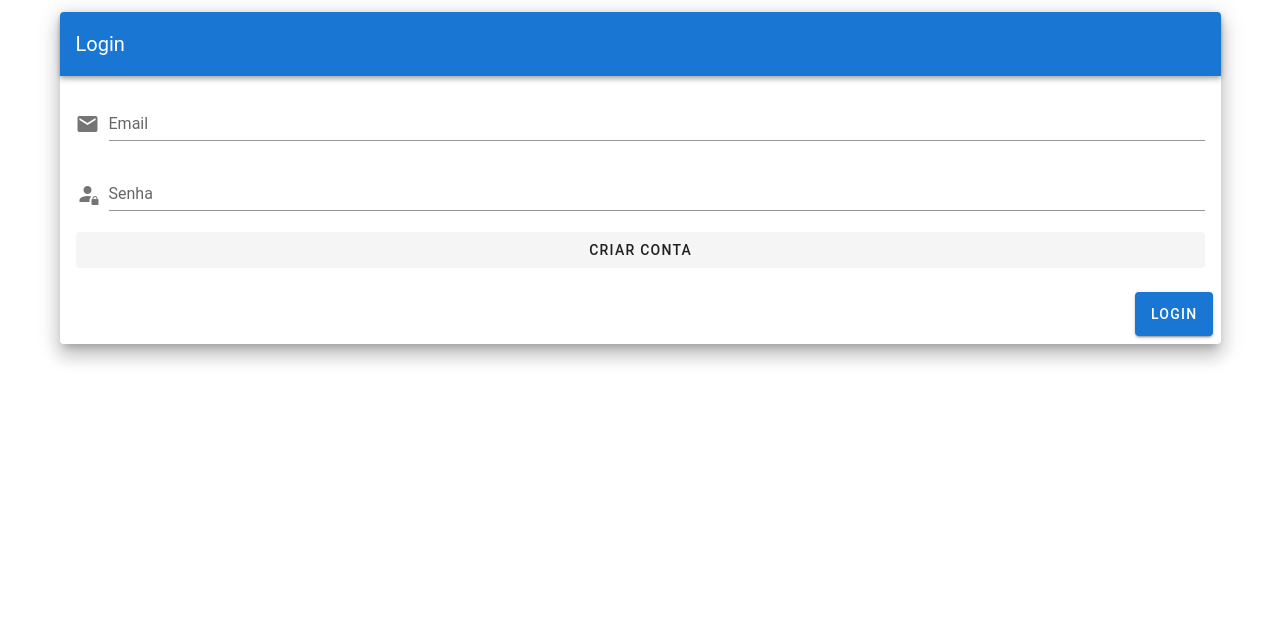
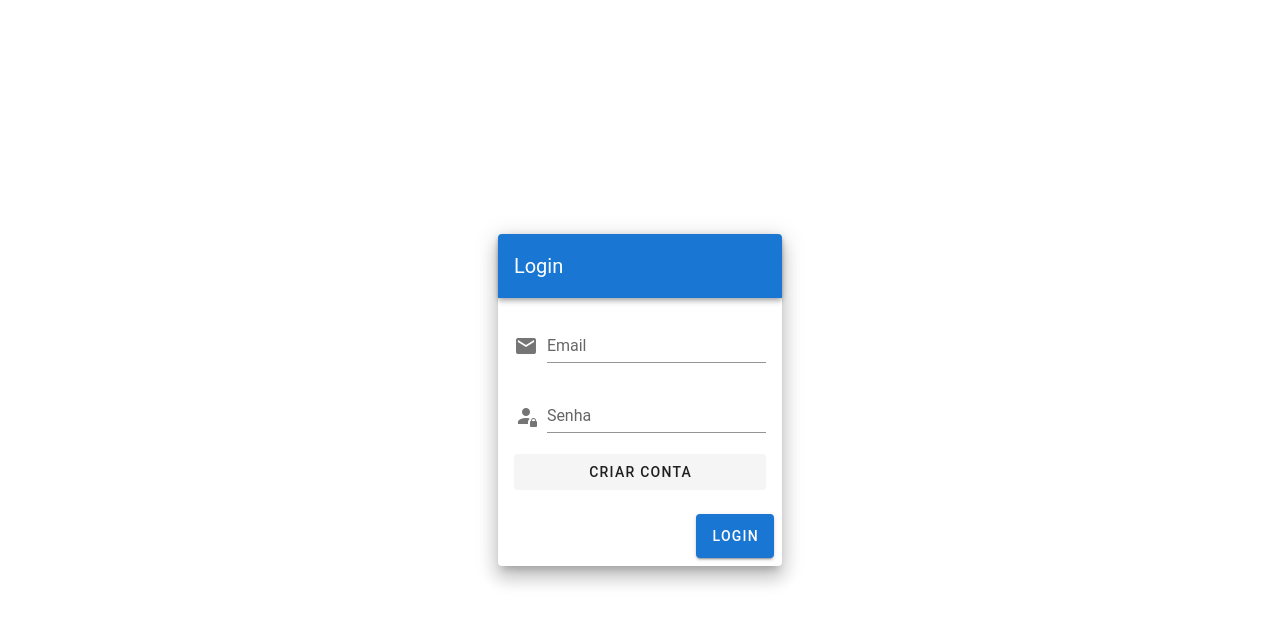
Before and after one commit to dhnasci/vue-nova-casa, a Vue app: page /login in a window 1280 px wide. Shown: the top 624 px of the page. Built offline with nearby package versions, Linux system fonts and the light colour scheme.

Commit message:
Login page done

```diff
--- a/src/App.vue
+++ b/src/App.vue
@@ -1,35 +1,9 @@
 <template>
   <v-app>
        <v-container fill-height >
-        <v-layout>
-            <v-flex>
-                <v-card class="elevation-12">
-                    <v-toolbar color="primary" dark>
-                        <v-toolbar-title>Login</v-toolbar-title>
-                    </v-toolbar>
-                    <v-card-text>
-                        <v-form>
-                            <v-text-field prepend-icon="mdi-email"
-                                name="email"
-                                label="Email"
-                                type="email">
-                            </v-text-field>
-                            <v-text-field prepend-icon="mdi-account-lock"
-                                name="password"
-                                label="Senha"
-                                type="password">
-                            </v-text-field>
 
-                        </v-form>
-                        <v-btn block depressed> Criar conta</v-btn>
-                    </v-card-text>
-                    <v-card-actions>
-                        <v-spacer></v-spacer>
-                        <v-btn color="primary" large> Login </v-btn>
-                    </v-card-actions>
-                </v-card>
-            </v-flex>
-        </v-layout>
+        <router-view/>
+
     </v-container>
 
   </v-app>
--- a/src/views/Login.vue
+++ b/src/views/Login.vue
@@ -1,5 +1,40 @@
 <template>
-        <v-container>
-            <h1>  Login </h1>
-        </v-container>
+       <v-container fill-height >
+        <v-layout justify-center align-center>
+            <v-flex xs12 sm6 md4 lg3>
+                <v-card class="elevation-12">
+                    <v-toolbar color="primary" dark>
+                        <v-toolbar-title>Login</v-toolbar-title>
+                    </v-toolbar>
+                    <v-card-text>
+                        <v-form>
+                            <v-text-field prepend-icon="mdi-email"
+                                name="email"
+                                label="Email"
+                                type="email">
+                            </v-text-field>
+                            <v-text-field prepend-icon="mdi-account-lock"
+                                name="password"
+                                label="Senha"
+                                type="password">
+                            </v-text-field>
+
+                        </v-form>
+                        <v-btn block depressed> Criar conta</v-btn>
+                    </v-card-text>
+                    <v-card-actions>
+                        <v-spacer></v-spacer>
+                        <v-btn color="primary" large> Login </v-btn>
+                    </v-card-actions>
+                </v-card>
+            </v-flex>
+        </v-layout>
+    </v-container>
 </template>
+
+<script>
+
+export default {
+  name: 'App'
+};
+</script>
```
